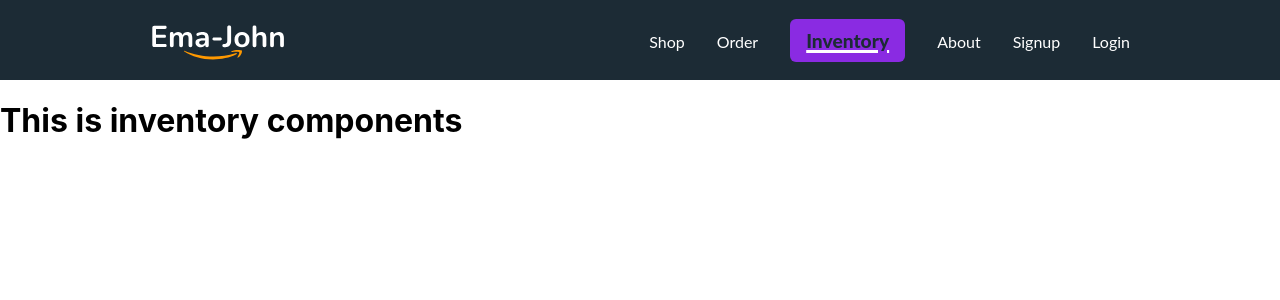
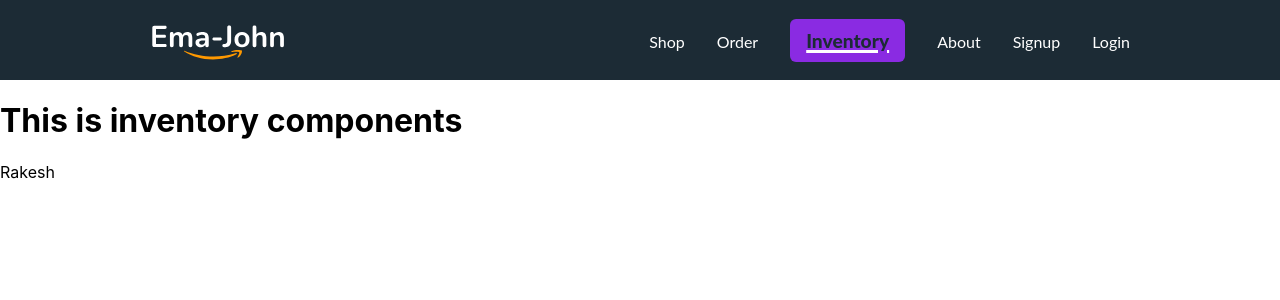
Before and after one commit to sadmanador/ema-john-client, a React (Create React App) app: page /inventory in a window 1280 px wide. Shown: the top 300 px of the page. Built offline with nearby package versions, Linux system fonts and the light colour scheme.

Commit message:
useContext on inventory works

```diff
--- a/src/components/Inventor/Inventory.js
+++ b/src/components/Inventor/Inventory.js
@@ -1,9 +1,12 @@
-import React from 'react';
+import React, { useContext } from 'react';
+import { AuthContext } from '../../contexts/UserContext';
 
 const Inventory = () => {
+    const {user} = useContext(AuthContext)
     return (
         <div>
             <h1>This is inventory components</h1>
+            <p>{user}</p>
         </div>
     );
 };
--- a/src/contexts/UserContext.js
+++ b/src/contexts/UserContext.js
@@ -8,8 +8,8 @@ const auth = getAuth(app);
 export const AuthContext = createContext();
 
 const UserContext = ({children}) => {
-    const [user, setUser] = useState(null)
-    const authInfo = {};
+    const [user, setUser] = useState('Rakesh')
+    const authInfo = {user};
 
     return (
         <AuthContext.Provider value={authInfo}>
```
